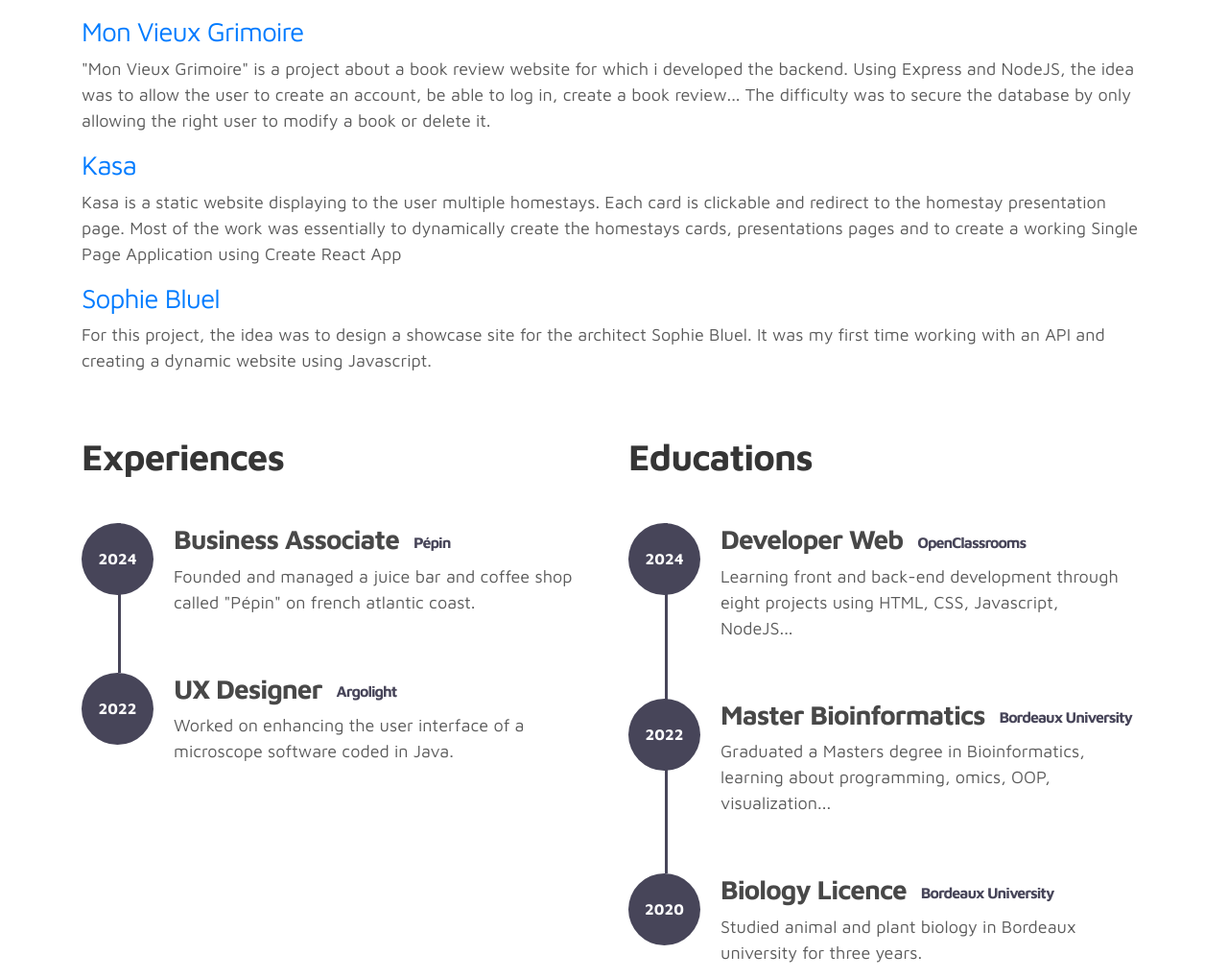
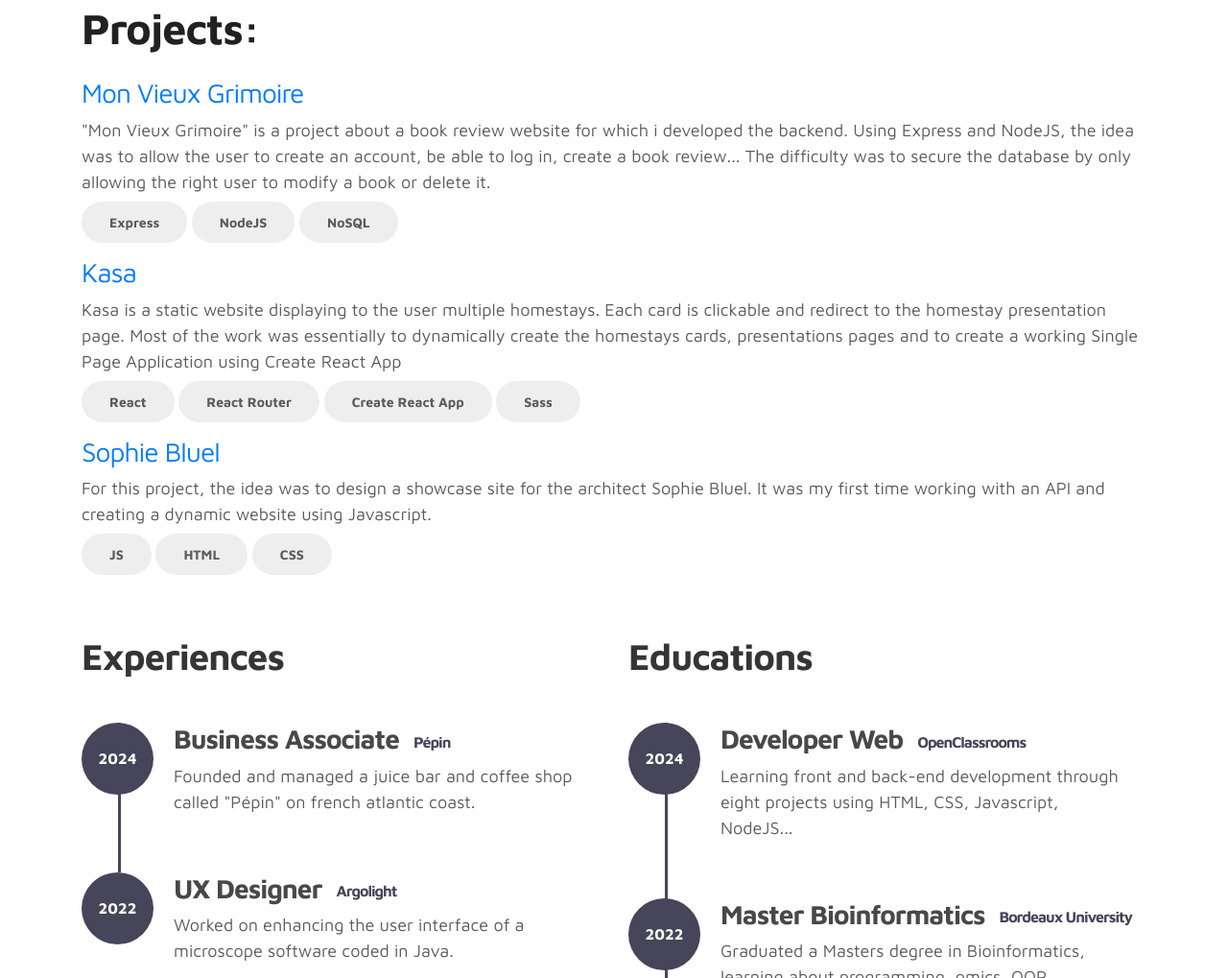
Before and after one commit to egomes001/Project-8, a plain HTML site: page index.html in a window 1280 px wide. Shown: the part 1599-2618 px from the top of the page at 96% size. Drawn offline with Linux system fonts and the light colour scheme.

Commit message:
Projet fini

```diff
--- a/css/tooplate-style.css
+++ b/css/tooplate-style.css
@@ -14,7 +14,7 @@ body {
 }
 
 .full-screen {
-  padding: 6rem 0;
+  padding: 8rem 0;
 }
 
 .small-text {
@@ -523,7 +523,6 @@ b, strong {
   }
 
   .navbar-collapse {
-    background: #ffffff;
     text-align: center;
     padding-bottom: 20px;
   }
--- a/index.html
+++ b/index.html
@@ -136,14 +136,30 @@
         <div class="about-text">
           <h3><a href="https://www.github.com/egomes001/Project-7">Mon Vieux Grimoire</a></h3>
           <p>"Mon Vieux Grimoire" is a project about a book review website for which i developed the backend. Using Express and NodeJS, the idea was to allow the user to create an account, be able to log in, create a book review... The difficulty was to secure the database by only allowing the right user to modify a book or delete it.</p>
+          <div class="custom-btn-group mb-4">
+            <span class="custom-btn">Express</span>
+            <span class="custom-btn">NodeJS</span>
+            <span class="custom-btn">NoSQL</span>
+          </div>
         </div>
         <div class="about-text">
           <h3><a href="https://www.github.com/egomes001/Project-6">Kasa</a></h3>
           <p>Kasa is a static website displaying to the user multiple homestays. Each card is clickable and redirect to the homestay presentation page. Most of the work was essentially to dynamically create the homestays cards, presentations pages and to create a working Single Page Application using Create React App</p>
+          <div class="custom-btn-group mb-4">
+            <span class="custom-btn">React</span>
+            <span class="custom-btn">React Router</span>
+            <span class="custom-btn">Create React App</span>
+            <span class="custom-btn">Sass</span>
+          </div>
         </div>
         <div class="about-text">
           <h3><a href="https://www.github.com/egomes001/Project-3">Sophie Bluel</a></h3>
           <p>For this project, the idea was to design a showcase site for the architect Sophie Bluel. It was my first time working with an API and creating a dynamic website using Javascript.</p>
+          <div class="custom-btn-group mb-4">
+            <span class="custom-btn">JS</span>
+            <span class="custom-btn">HTML</span>
+            <span class="custom-btn">CSS</span>
+          </div>
         </div>
       </div>
   </section>
```
